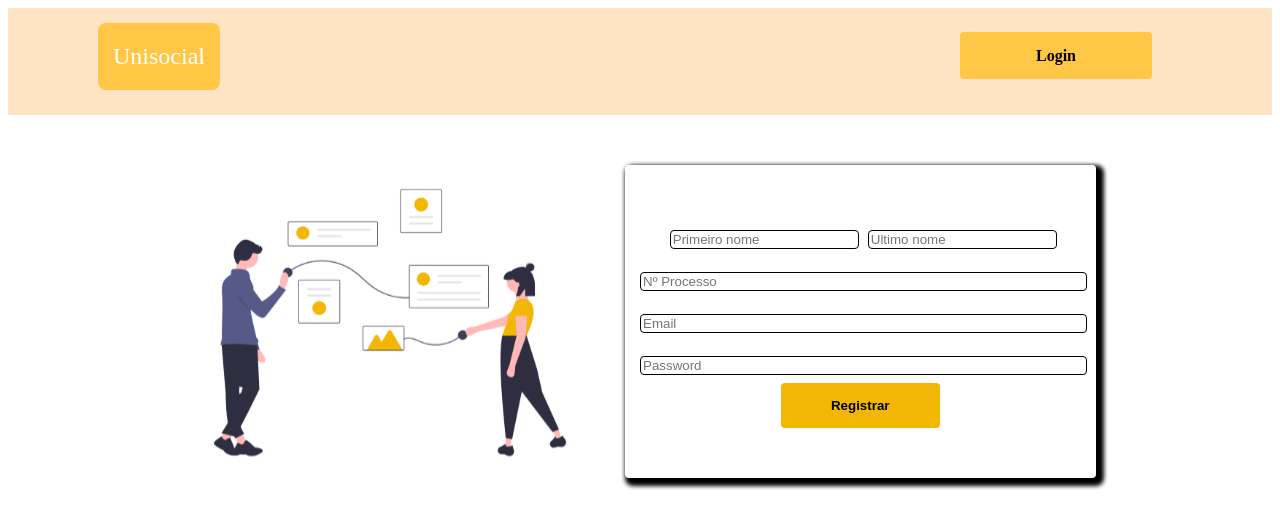
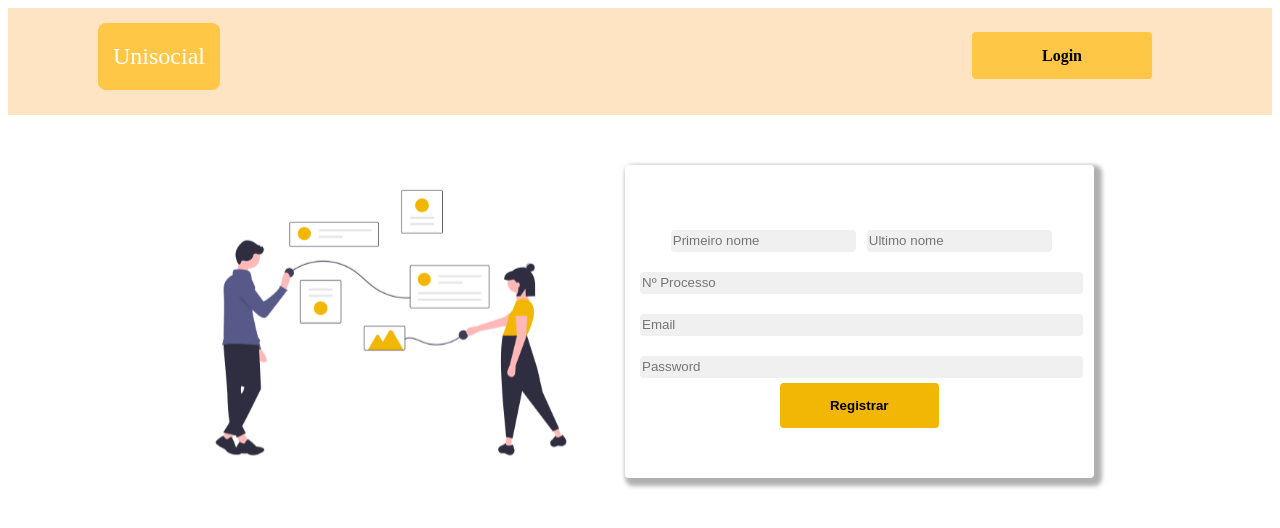
Before and after one commit to franciscojoaopedro/uni-social, a React (Vite) app: page / in a window 1280 px wide. Shown: the top 528 px of the page. Built offline with nearby package versions, Linux system fonts and the light colour scheme.

Commit message:
fix pagina registrar

```diff
--- a/src/components/Header/header.css
+++ b/src/components/Header/header.css
@@ -28,7 +28,9 @@
     text-decoration: none;
     font-weight: 700;
     color: #000;
-    padding: 15px 76px;
+
+
+    padding: 15px 70px;
     background: #ffc745;
     border-radius: 4px;
 }
--- a/src/pages/SignUp/signUp.css
+++ b/src/pages/SignUp/signUp.css
@@ -32,7 +32,7 @@
 }
 
 .form-registrar {
-    box-shadow: 4px 4px 4px 4px #000;
+    box-shadow: 4px 4px 4px 4px #0000004f;
     border-radius: 4px;
     padding: 50px 15px;
     margin: 50px 15px;
@@ -46,7 +46,9 @@
     width: 100%;
     outline: none;
     margin: 15px 0;
-    border: 1px solid black;
+    height: 20px;
+    border: none;
+    background-color: #ecececcb;
     border-radius: 4px;
 }
 .input-nomes {
```
